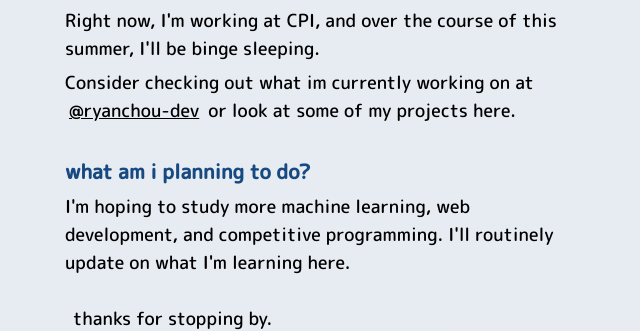
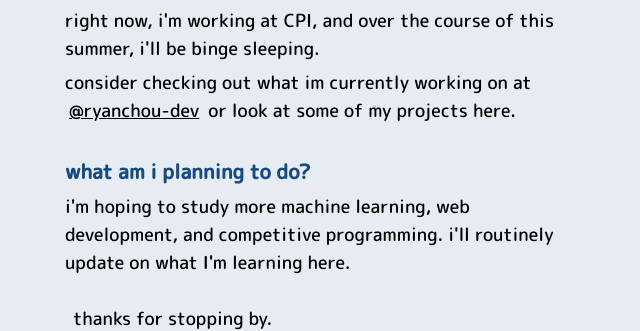
Before and after one commit to ryanchou-dev/website, a Next.js app: page / in a window 1280 px wide. Shown: the part 441-772 px from the top of the page, without its empty margins (319-959 px from the left). Built offline with nearby package versions, Linux system fonts and the light colour scheme.

Commit message:
fix casing

```diff
--- a/pages/index.jsx
+++ b/pages/index.jsx
@@ -118,13 +118,13 @@ export default function home({ post_data }) {
           <p className="mb-2 text-xl font-semibold text-head">
             what am i doing right now??
           </p>
-          Right now, I&apos;m working at CPI, and over the course of this summer,
-          I&apos;ll be binge sleeping.
+          right now, i&apos;m working at CPI, and over the course of this summer,
+          i&apos;ll be binge sleeping.
           <br />
           <p className={`mt-1.5`}>
-            Consider checking out what im currently working on at{" "}
+            consider checking out what im currently working on at{" "}
             <a
-              target={'_blank'} href={'https://github.com/ryanchou-dev'}  className={`inline bg-opacity rounded-lg p-0.5 underline duration-150 hover:cursor-pointer hover:bg-[#88C0D0] hover:bg-opacity-20 hover:text-[#687fa8] hover:no-underline md:p-1`}
+              target={'_blank'} rel="noreferrer" href={'https://github.com/ryanchou-dev'}  className={`inline bg-opacity rounded-lg p-0.5 underline duration-150 hover:cursor-pointer hover:bg-[#88C0D0] hover:bg-opacity-20 hover:text-[#687fa8] hover:no-underline md:p-1`}
             >
               @ryanchou-dev
             </a>{" "}
@@ -134,8 +134,8 @@ export default function home({ post_data }) {
             what am i planning to do?
           </p>
           <p>
-            I&apos;m hoping to study more machine learning, web development, and
-            competitive programming. I&apos;ll routinely update on what I&apos;m learning
+            i&apos;m hoping to study more machine learning, web development, and
+            competitive programming. i&apos;ll routinely update on what I&apos;m learning
             here.
           </p>
           <br />
```
